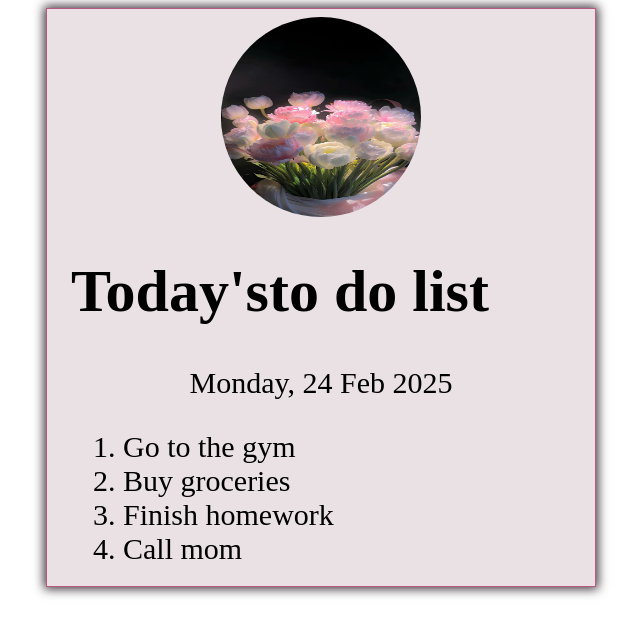
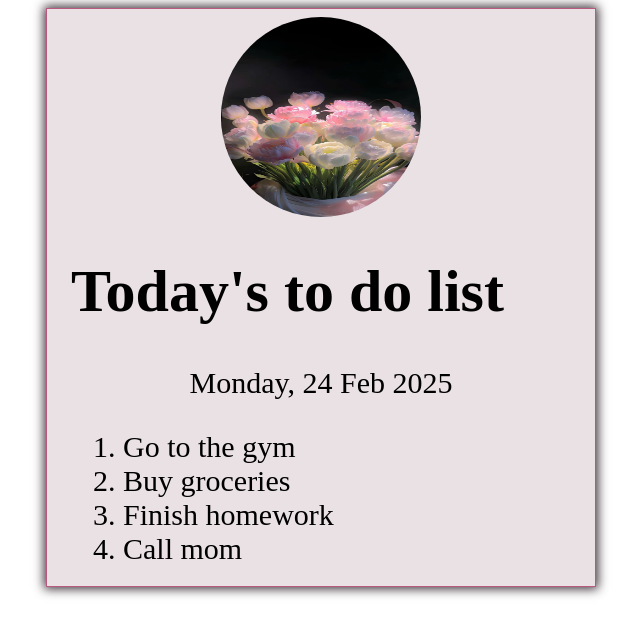
Before and after one commit to Trang8112006/Trang8112006.github.io, a plain HTML site: page week 3/todolist/todolist.html in a window 1280 px wide. Shown: the whole page, without its empty margins (319-959 px from the left). Drawn offline with Linux system fonts and the light colour scheme.

Commit message:
Update todolist.html

```diff
--- a/week 3/todolist/todolist.html
+++ b/week 3/todolist/todolist.html
@@ -4,7 +4,7 @@
  <body>
  <div class="my-list">
     <img src="profile.jpg" alt="">
- <h1>Today'sto do list</h1>
+ <h1>Today's to do list</h1>
  <p>Monday, 24 Feb 2025</p>
  <ol>
     <li>Go to the gym </li>
```
